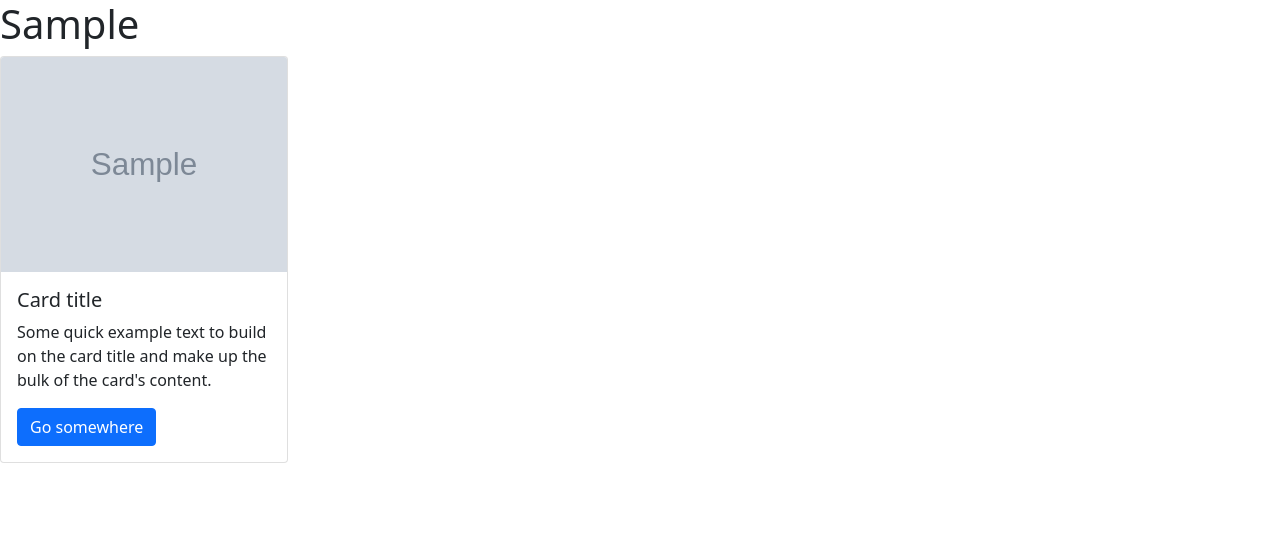
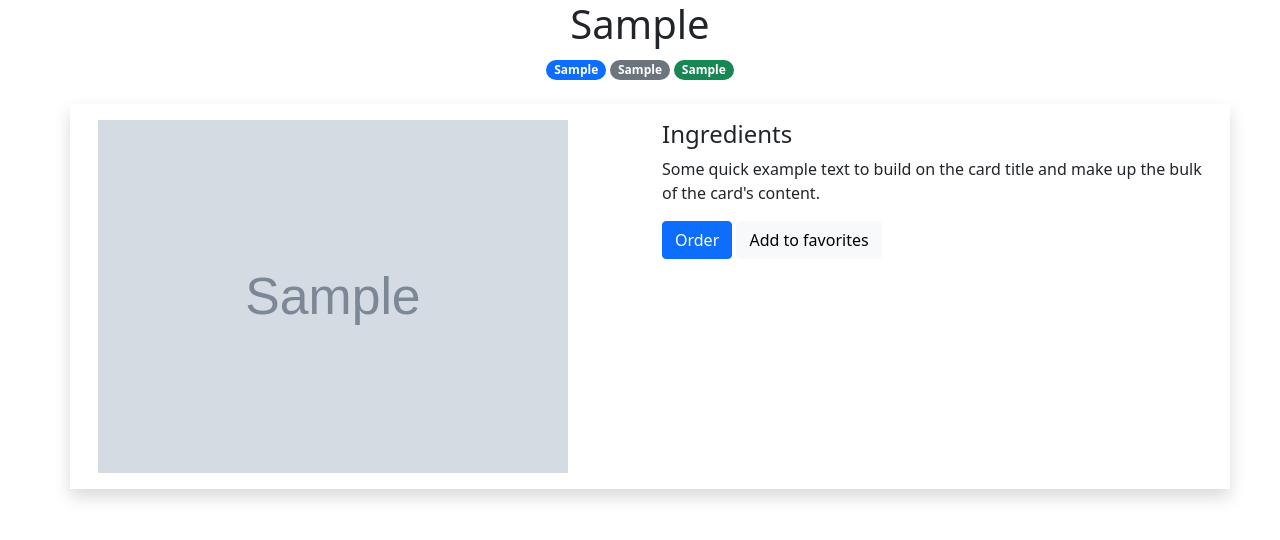
Before and after one commit to marth154/laLeveeDeCoude, a Django app: template Recipe/templates/random.html in a window 1280 px wide. Shown: the top 540 px of the page. Run offline with Django 3.2, Linux system fonts and the light colour scheme; the template is opened without the code that fills it: most values are stand-ins (such as "Sample title", 1, 10 or a date in 2020); grey boxes marked "Sample" are stand-in pictures; some libraries are stand-ins or nearby versions.

Commit message:
rebase()

```diff
--- a/Recipe/templates/random.html
+++ b/Recipe/templates/random.html
@@ -4,20 +4,29 @@
 
 {% if response %}
   {% for recipe in response.drinks %}
-    <h1>{{recipe.strDrink}}</h1>
+  <div class="container">
+    <h1 class="text-center">{{recipe.strDrink}}</h1>
+    <div class="text-center">
+      <span class="badge rounded-pill bg-primary">{{recipe.strCategory}}</span>
+      <span class="badge rounded-pill bg-secondary">{{recipe.strGlass}}</span>
+      <span class="badge rounded-pill bg-success">{{recipe.strAlcoholic}}</span>
+    </div>
 
-    <div class="card" style="width: 18rem;">
-      <img src="{{recipe.strDrinkThumb}}" class="card-img-top" alt="...">
-      <div class="card-body">
-        <h5 class="card-title">Card title</h5>
-        <p class="card-text">Some quick example text to build on the card title and make up the bulk of the card's content.</p>
-        <a href="#" class="btn btn-primary">Go somewhere</a>
+    <div class="row p-3 shadow mt-4" style="width: 1160px;">
+      <div class="col-6">
+        <img src="{{recipe.strDrinkThumb}}" alt="cocktail" style="width: 470px;">
+      </div>
+      <div class="col-6">
+        <h4 class="">Ingredients</h4>
+        <p class="">Some quick example text to build on the card title and make up the bulk of the card's content.</p>
+        <a href="#" class="btn btn-primary">Order</a>
+        <a href="#" class="btn btn-light">Add to favorites</a>
       </div>
     </div>
+  </div>
 
   {% endfor %}
 
 {% else %}
-    <h2>coucou</h2>
     <p>No recipes are available.</p>
 {% endif %}
--- a/Recipe/urls.py
+++ b/Recipe/urls.py
@@ -3,6 +3,6 @@ from django.urls import path
 from . import views
 
 urlpatterns = [
-    path('', views.random, name='random'),
+    path('random', views.random, name='random'),
     path('list/', views.list, name='list'),
 ]
```
